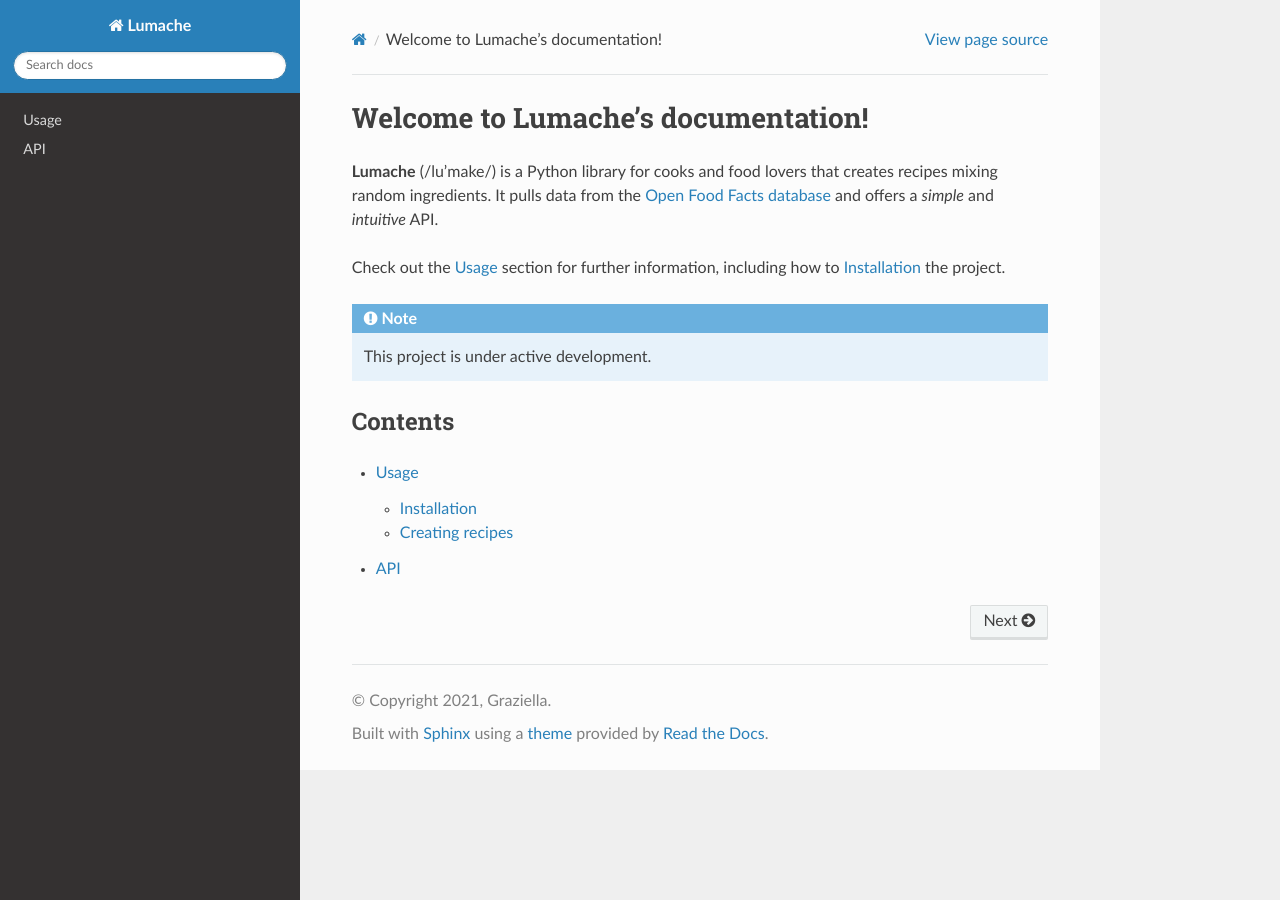
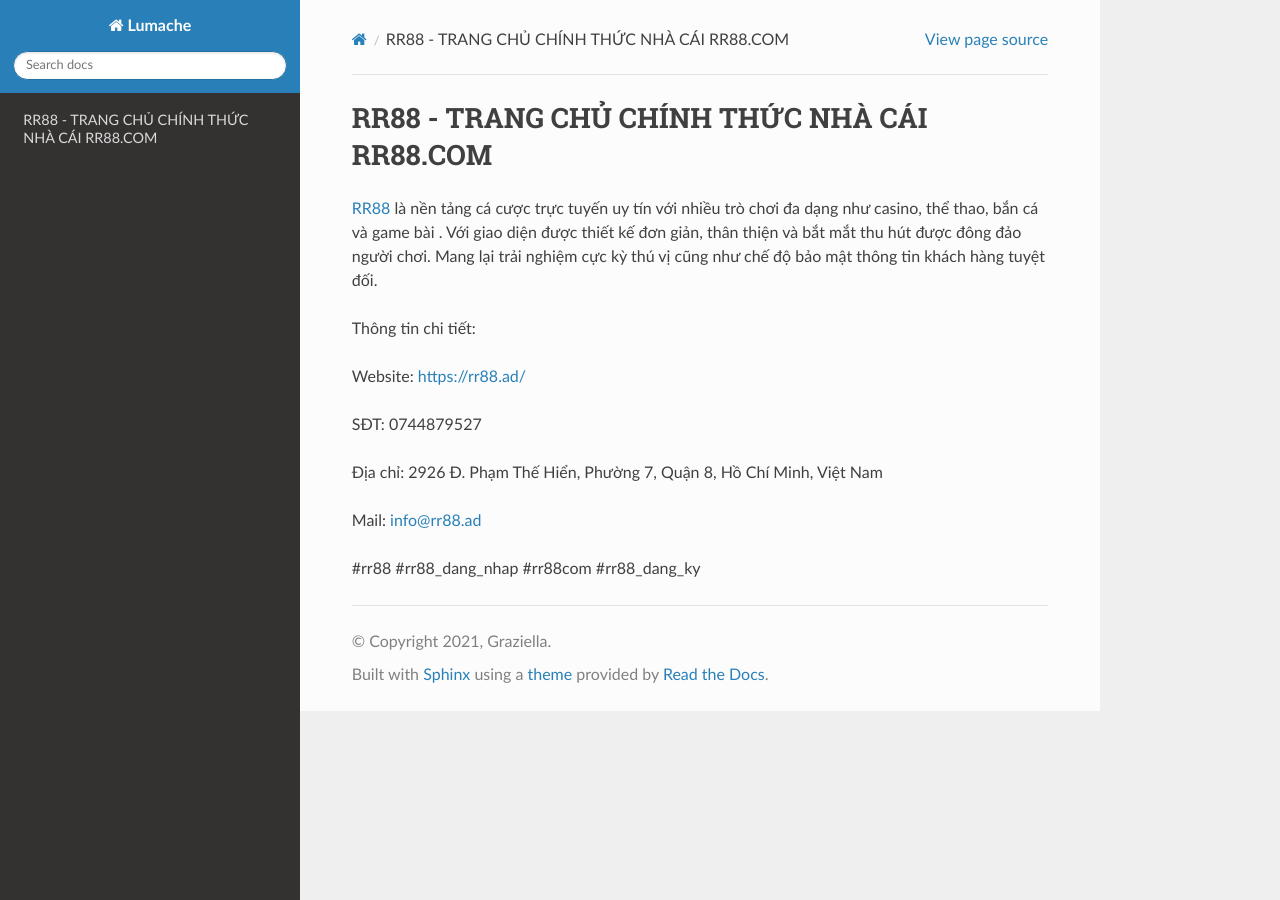
Before and after one commit to nguyenlinh0011y/rr88ad12, a Sphinx documentation site: the page built from docs/source/index.rst, in a window 1280 px wide. Built offline with Sphinx 7.4.7 and the Read the Docs theme 3.1.0, drawn with Linux system fonts in a browser that asks for light colours.

Commit message:
Update index.rst

```diff
--- a/docs/source/index.rst
+++ b/docs/source/index.rst
@@ -1,22 +1,17 @@
-Welcome to Lumache's documentation!
+RR88 - TRANG CHỦ CHÍNH THỨC NHÀ CÁI RR88.COM
 ===================================
 
-**Lumache** (/lu'make/) is a Python library for cooks and food lovers
-that creates recipes mixing random ingredients.
-It pulls data from the `Open Food Facts database <https://world.openfoodfacts.org/>`_
-and offers a *simple* and *intuitive* API.
+`RR88 <https://rr88.ad/>`_ là nền tảng cá cược trực tuyến uy tín với nhiều trò chơi đa dạng như casino, thể thao, bắn cá và game bài
+. Với giao diện được thiết kế đơn giản, thân thiện và bắt mắt thu hút được đông đảo người chơi. Mang lại trải nghiệm cực kỳ thú vị cũng như chế độ bảo mật thông tin khách hàng tuyệt đối.
 
-Check out the :doc:`usage` section for further information, including
-how to :ref:`installation` the project.
+Thông tin chi tiết:
 
-.. note::
+Website: https://rr88.ad/
 
-   This project is under active development.
+SĐT: 0744879527
 
-Contents
---------
+Địa chỉ: 2926 Đ. Phạm Thế Hiển, Phường 7, Quận 8, Hồ Chí Minh, Việt Nam
 
-.. toctree::
+Mail: info@rr88.ad
 
-   usage
-   api
+#rr88 #rr88_dang_nhap #rr88com #rr88_dang_ky
```
